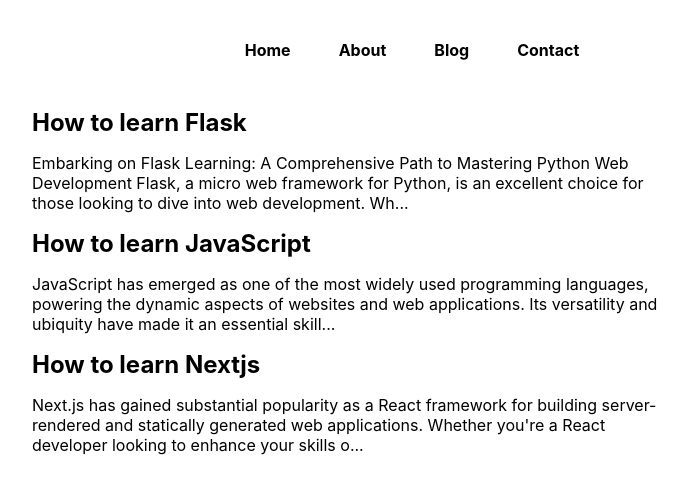
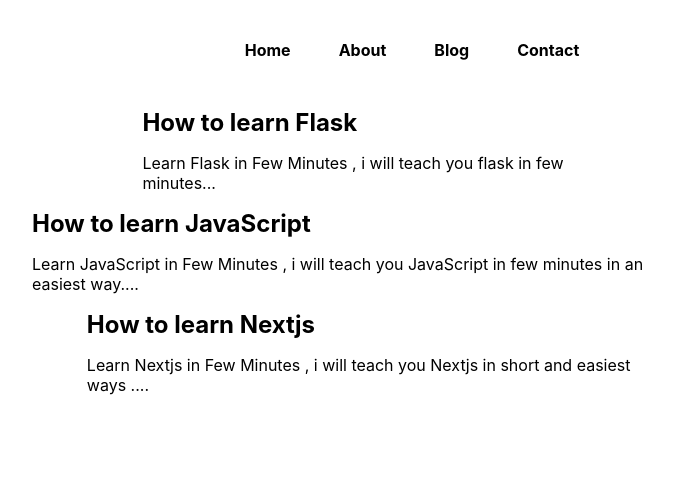
Before and after one commit to jasmeets-6575/learning-nextjs, a Next.js app in the folder by-code-with-harry/project1/: page /Blog in a window 1280 px wide. Shown: the top 494 px of the page, without its empty margins (248-936 px from the left). Built offline with nearby package versions, Linux system fonts and the light colour scheme.

Commit message:
adding metadesc

```diff
--- a/by-code-with-harry/project1/blogdata/howToLearnFlask.json
+++ b/by-code-with-harry/project1/blogdata/howToLearnFlask.json
@@ -2,5 +2,6 @@
   "title": "How to learn Flask",
   "content": "Embarking on Flask Learning: A Comprehensive Path to Mastering Python Web Development Flask, a micro web framework for Python, is an excellent choice for those looking to dive into web development. Whether you're a Python enthusiast or a beginner seeking a versatile and lightweight framework, this guide will take you through a step-by-step process to learn and master Flask effectively. 1. Python Fundamentals Before delving into Flask, ensure you have a solid grasp of Python programming basics: Syntax and Data Types: Familiarize yourself with Python's syntax, variables, data types, and basic operations. Control Flow: Understand conditional statements (if, elif, else) and loops (for, while) to control program flow. Functions and Modules: Master creating functions, using libraries, and organizing code into modules.",
   "author": "John Antonio",
-  "slug": "howToLearnFlask"
+  "slug": "howToLearnFlask",
+  "metadesc": "Learn Flask in Few Minutes , i will teach you flask in few minutes"
 }
--- a/by-code-with-harry/project1/blogdata/howToLearnJavascript.json
+++ b/by-code-with-harry/project1/blogdata/howToLearnJavascript.json
@@ -2,5 +2,6 @@
   "title": "How to learn JavaScript",
   "content": "JavaScript has emerged as one of the most widely used programming languages, powering the dynamic aspects of websites and web applications. Its versatility and ubiquity have made it an essential skill for web developers, whether you're a beginner or looking to level up your skills. This article aims to provide you with a comprehensive guide to learning and mastering JavaScript, covering essential concepts, resources, and strategies for effective learning .Before diving into complex concepts, it's crucial to build a solid foundation in JavaScript. Start by understanding the syntax of JavaScript code, including variables, data types, and basic operations. This lays the groundwork for your programming journey. Additionally, grasp the concept of control flow, which involve conditional statements like if else if, and else as well as loops such as for and while. These constructs allow you to control the flow of your code based on different conditions. Furthermore, master the creation and usage of functions. Functions are the building blocks of JavaScript and enable you to organize your code effectively and make it more reusable",
   "author": "Mark James",
-  "slug": "howToLearnJavascript"
+  "slug": "howToLearnJavascript",
+  "metadesc": "Learn JavaScript in Few Minutes , i will teach you JavaScript in few minutes in an easiest way."
 }
--- a/by-code-with-harry/project1/blogdata/howToLearnNextjs.json
+++ b/by-code-with-harry/project1/blogdata/howToLearnNextjs.json
@@ -2,5 +2,6 @@
   "title": "How to learn Nextjs",
   "content": "Next.js has gained substantial popularity as a React framework for building server-rendered and statically generated web applications. Whether you're a React developer looking to enhance your skills or a newcomer to web development, this guide offers a comprehensive approach to learning and mastering Next.js. 1. Grasping the Basics Start your journey by understanding the core concepts of Next.js: Begin with React Fundamentals: If you're not already familiar with React, start by getting comfortable with its fundamental concepts, such as components, props, state, and JSX. Server-Side Rendering (SSR) vs. Static Site Generation (SSG): Gain clarity on the key features of Next.js, particularly its ability to render pages either on the server side or statically during build time. Understand when to use SSR and SSG for optimal performance and SEO benefits.",
   "author": "Andrew Sir",
-  "slug": "howToLearnNextjs"
+  "slug": "howToLearnNextjs",
+  "metadesc": "Learn Nextjs in Few Minutes , i will teach you Nextjs in short and easiest ways ."
 }
--- a/by-code-with-harry/project1/pages/Blog.js
+++ b/by-code-with-harry/project1/pages/Blog.js
@@ -18,7 +18,7 @@ const blog = (props) => {
                 <h3 className={styles.blogItemh3}>{blog.title}</h3>
               </Link>
               <p className={styles.blogItemP}>
-                {blog.content.substr(0, 200)}...
+                {blog.metadesc.substr(0, 200)}...
               </p>
             </div>
           );
```
